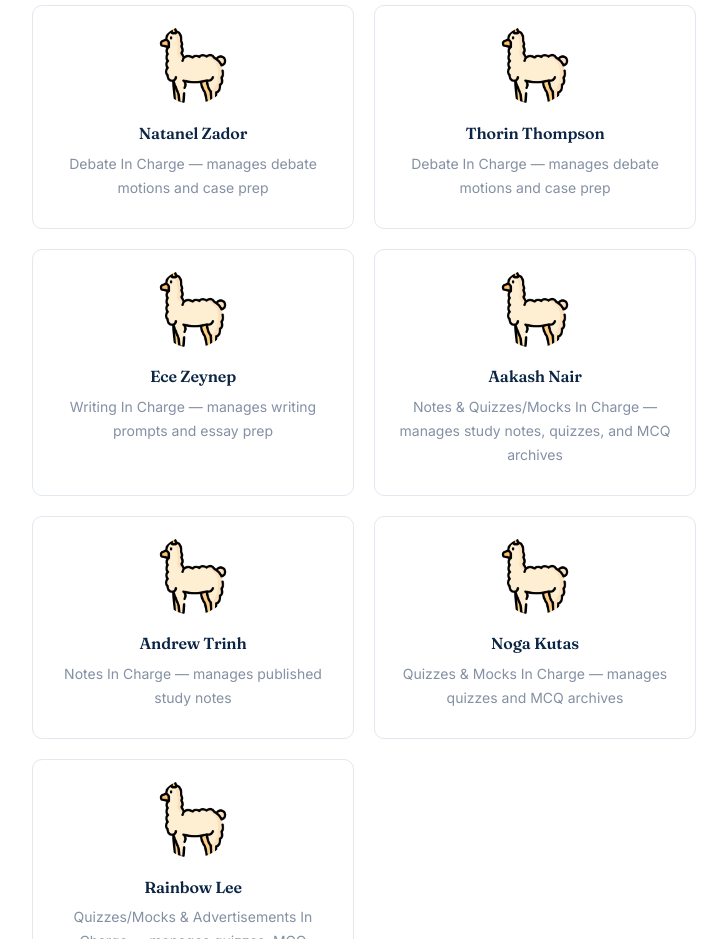
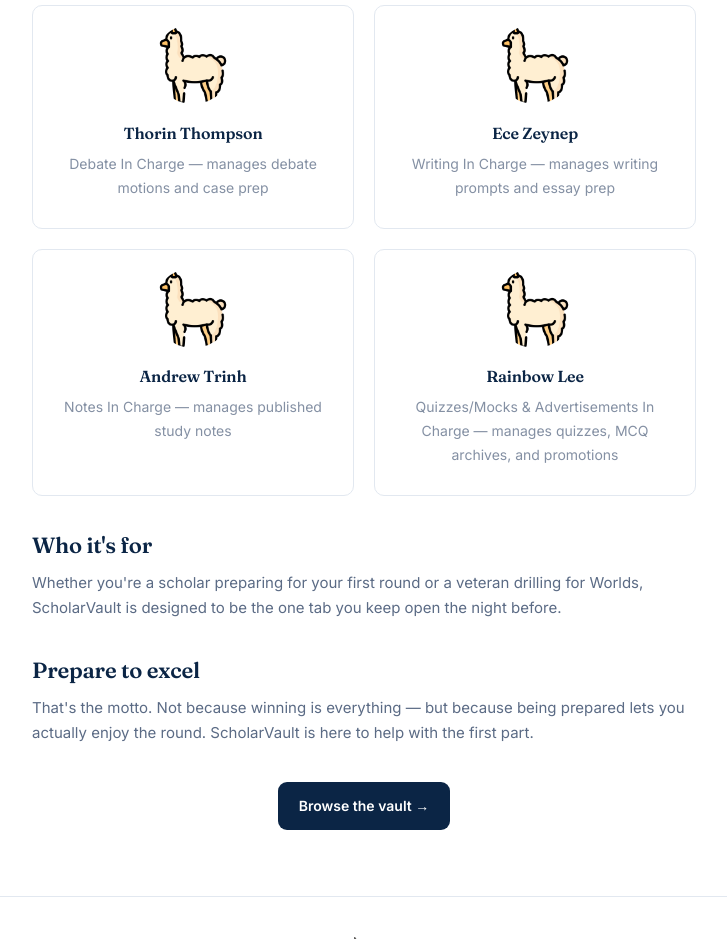
Before and after one commit to gatik-khonde/scholarvault-app, a Next.js app: page /about in a window 1280 px wide. Shown: the part 900-1839 px from the top of the page, without its empty margins (276-1003 px from the left). Built offline with nearby package versions, Linux system fonts and the light colour scheme.

Commit message:
Update page.js

```diff
--- a/app/about/page.js
+++ b/app/about/page.js
@@ -53,13 +53,8 @@ export default function AboutPage() {
               At the Muscat Regional Round in 2026, Gatik and his team achieved the first place overall at Team Debate.
             </p>
            </div>
-                        <h2>Meet the Team</h2>
+                              <h2>Meet the Team</h2>
         <div style={{ display: "grid", gridTemplateColumns: "repeat(auto-fit, minmax(240px, 1fr))", gap: "20px", marginBottom: "24px" }}>
-          <div style={{ border: "1px solid var(--line)", borderRadius: "10px", padding: "18px", textAlign: "center" }}>
-            <img src="/alpaca.png" alt="Natanel Zador" style={{ width: "80px", height: "80px", borderRadius: "50%", objectFit: "cover", marginBottom: "10px" }} />
-            <h3 style={{ fontSize: "16px", marginBottom: "6px" }}>Natanel Zador</h3>
-            <p style={{ fontSize: "14px", opacity: 0.75 }}>Debate In Charge — manages debate motions and case prep</p>
-          </div>
           <div style={{ border: "1px solid var(--line)", borderRadius: "10px", padding: "18px", textAlign: "center" }}>
             <img src="/alpaca.png" alt="Thorin Thompson" style={{ width: "80px", height: "80px", borderRadius: "50%", objectFit: "cover", marginBottom: "10px" }} />
             <h3 style={{ fontSize: "16px", marginBottom: "6px" }}>Thorin Thompson</h3>
@@ -71,19 +66,9 @@ export default function AboutPage() {
             <p style={{ fontSize: "14px", opacity: 0.75 }}>Writing In Charge — manages writing prompts and essay prep</p>
           </div>
           <div style={{ border: "1px solid var(--line)", borderRadius: "10px", padding: "18px", textAlign: "center" }}>
-            <img src="/alpaca.png" alt="Aakash Nair" style={{ width: "80px", height: "80px", borderRadius: "50%", objectFit: "cover", marginBottom: "10px" }} />
-            <h3 style={{ fontSize: "16px", marginBottom: "6px" }}>Aakash Nair</h3>
-            <p style={{ fontSize: "14px", opacity: 0.75 }}>Notes &amp; Quizzes/Mocks In Charge — manages study notes, quizzes, and MCQ archives</p>
-          </div>
-          <div style={{ border: "1px solid var(--line)", borderRadius: "10px", padding: "18px", textAlign: "center" }}>
             <img src="/alpaca.png" alt="Andrew Trinh" style={{ width: "80px", height: "80px", borderRadius: "50%", objectFit: "cover", marginBottom: "10px" }} />
             <h3 style={{ fontSize: "16px", marginBottom: "6px" }}>Andrew Trinh</h3>
             <p style={{ fontSize: "14px", opacity: 0.75 }}>Notes In Charge — manages published study notes</p>
-          </div>
-          <div style={{ border: "1px solid var(--line)", borderRadius: "10px", padding: "18px", textAlign: "center" }}>
-            <img src="/alpaca.png" alt="Noga Kutas" style={{ width: "80px", height: "80px", borderRadius: "50%", objectFit: "cover", marginBottom: "10px" }} />
-            <h3 style={{ fontSize: "16px", marginBottom: "6px" }}>Noga Kutas</h3>
-            <p style={{ fontSize: "14px", opacity: 0.75 }}>Quizzes &amp; Mocks In Charge — manages quizzes and MCQ archives</p>
           </div>
           <div style={{ border: "1px solid var(--line)", borderRadius: "10px", padding: "18px", textAlign: "center" }}>
             <img src="/alpaca.png" alt="Rainbow Lee" style={{ width: "80px", height: "80px", borderRadius: "50%", objectFit: "cover", marginBottom: "10px" }} />
```
